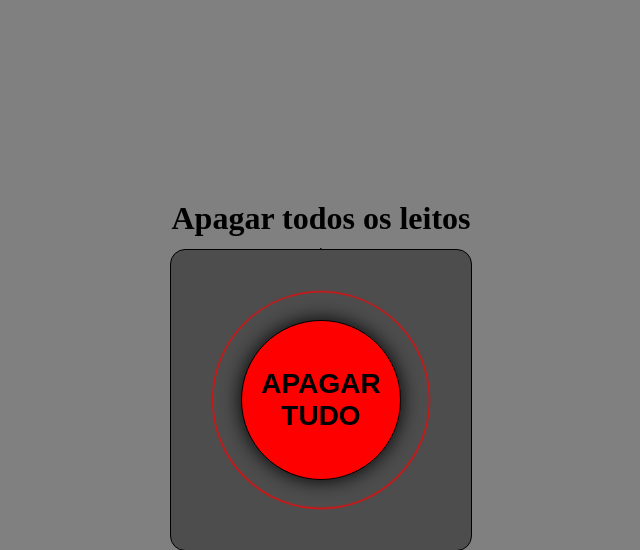
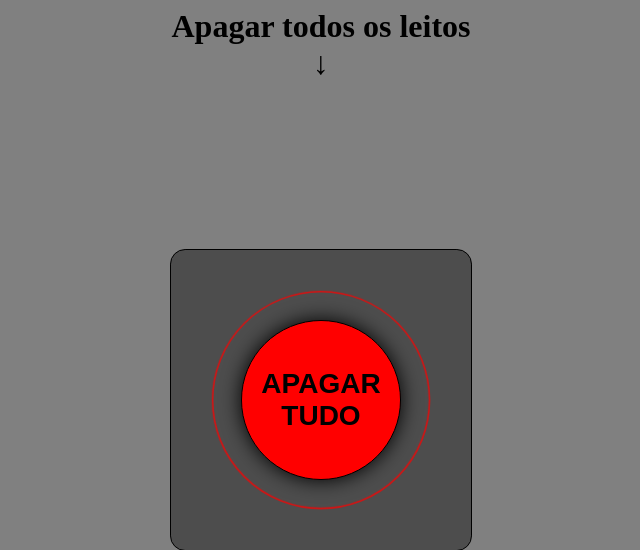
Before and after one commit to thomasmfontes/html-css, a PHP site: page / in a window 1280 px wide. Shown: the top 550 px of the page, without its empty margins (319-959 px from the left). Run offline with PHP 8.4, Linux system fonts and the light colour scheme.

Commit message:
agora sim

```diff
--- a/apagar_leitos/style.css
+++ b/apagar_leitos/style.css
@@ -6,7 +6,7 @@ body {
 
 h1 {
     text-align: center;
-    margin-top: 200px;
+    margin-top: auto;
     font-weight: bold;
 }
 
```
